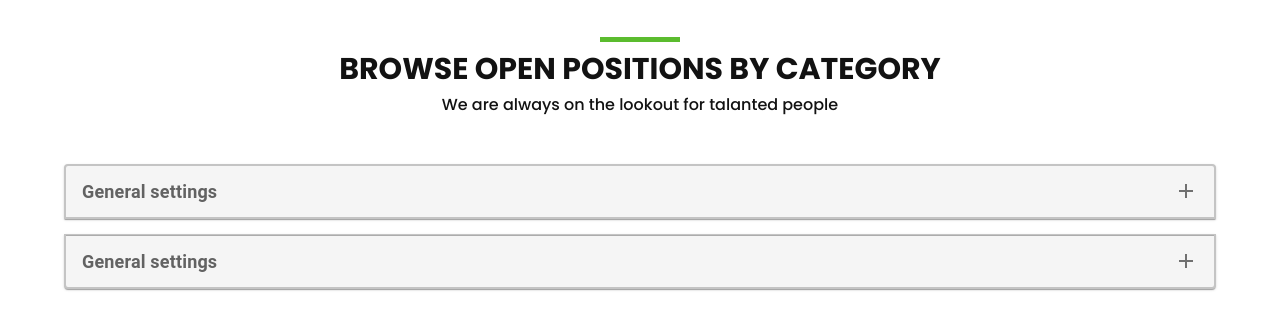
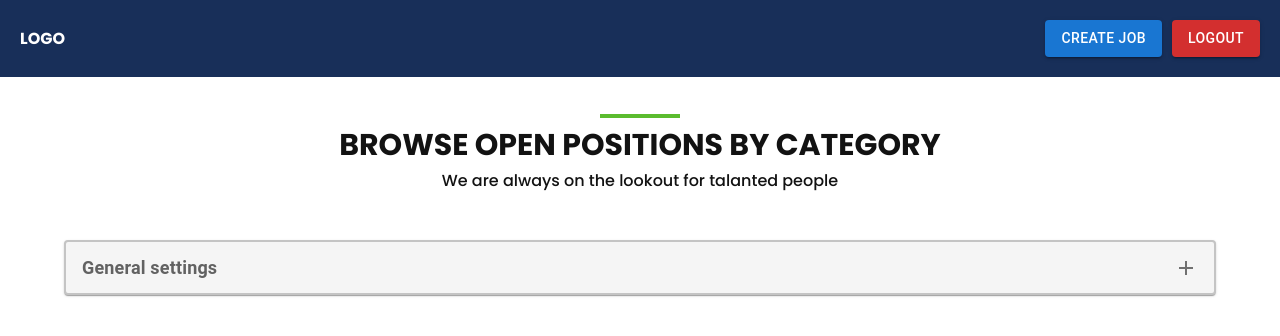
Before and after one commit to shaon07/jobcard, a React (Create React App) app: page / in a window 1280 px wide. Shown: the top 336 px of the page. Built offline with nearby package versions, Linux system fonts and the light colour scheme.

Commit message:
added navbar and install react-router-dom

```diff
--- a/package.json
+++ b/package.json
@@ -12,6 +12,7 @@
     "@testing-library/user-event": "^13.5.0",
     "react": "^18.2.0",
     "react-dom": "^18.2.0",
+    "react-router-dom": "^6.4.3",
     "react-scripts": "5.0.1",
     "web-vitals": "^2.1.4"
   },
--- a/src/App.css
+++ b/src/App.css
@@ -12,4 +12,5 @@
   --darkGrey: #626262;
   --dark: #121212;
   --green: #5BBC2E;
+  --blue: #182F59;
 }
--- a/src/components/Accordion/accordion.module.css
+++ b/src/components/Accordion/accordion.module.css
@@ -35,6 +35,8 @@
   border-radius: 5px;
   cursor: pointer;
   transition: all 0.2s;
+  color: black;
+  font-weight: 600;
 }
 
 .jobs button:hover {
--- a/src/components/Accordion/index.js
+++ b/src/components/Accordion/index.js
@@ -1,6 +1,6 @@
 import AddIcon from '@mui/icons-material/Add';
 import RemoveIcon from '@mui/icons-material/Remove';
-import { Accordion } from "@mui/material";
+import { Accordion, Button } from "@mui/material";
 import AccordionDetails from '@mui/material/AccordionDetails';
 import AccordionSummary from '@mui/material/AccordionSummary';
 import Typography from '@mui/material/Typography';
@@ -32,56 +32,22 @@ export default function AccordionCard({ id }) {
           <Box className={`${styles.jobs}`}>
             <b>Sales Manager</b>
             <div className={`${styles.buttonGroup}`}>
-              <button>Delete</button>
-              <button>Apply Now</button>
+              <Button>Delete</Button>
+              <Button>Apply Now</Button>
             </div>
           </Box>
           <Box className={`${styles.jobs}`}>
             <b>Sales Manager</b>
             <div className={`${styles.buttonGroup}`}>
-              <button>Delete</button>
-              <button>Apply Now</button>
+              <Button>Delete</Button>
+              <Button>Apply Now</Button>
             </div>
           </Box>
           <Box className={`${styles.jobs}`}>
             <b>Sales Manager</b>
             <div className={`${styles.buttonGroup}`}>
-              <button>Delete</button>
-              <button>Apply Now</button>
-            </div>
-          </Box>
-        </AccordionDetails>
-      </Accordion>
-      <Accordion expanded={expanded === 2} onChange={handleChange(2)} className={`${styles.accoundion}`}>
-        <AccordionSummary
-          expandIcon={expanded === 2 ? <RemoveIcon /> : <AddIcon />}
-          aria-controls="panel1bh-content"
-          id={id}
-        >
-          <Typography sx={{ width: '33%', flexShrink: 0 }} className={`${styles.heading}`}>
-            General settings
-          </Typography>
-        </AccordionSummary>
-        <AccordionDetails>
-          <Box className={`${styles.jobs}`}>
-            <b>Sales Manager</b>
-            <div className={`${styles.buttonGroup}`}>
-              <button>Delete</button>
-              <button>Apply Now</button>
-            </div>
-          </Box>
-          <Box className={`${styles.jobs}`}>
-            <b>Sales Manager</b>
-            <div className={`${styles.buttonGroup}`}>
-              <button>Delete</button>
-              <button>Apply Now</button>
-            </div>
-          </Box>
-          <Box className={`${styles.jobs}`}>
-            <b>Sales Manager</b>
-            <div className={`${styles.buttonGroup}`}>
-              <button>Delete</button>
-              <button>Apply Now</button>
+              <Button>Delete</Button>
+              <Button>Apply Now</Button>
             </div>
           </Box>
         </AccordionDetails>
--- /dev/null
+++ b/src/components/Header/header.module.css
@@ -0,0 +1,15 @@
+.headerWrapper {
+  width: 100%;
+  background-color: var(--blue);
+  display: flex;
+  justify-content: space-between;
+  align-items: center;
+  padding: 20px;
+  color: white;
+}
+
+.navitems {
+  display: flex;
+  align-items: center;
+  gap: 10px;
+}
--- /dev/null
+++ b/src/components/Header/index.js
@@ -0,0 +1,17 @@
+import { Button } from "@mui/material"
+import React from 'react'
+import styles from './header.module.css'
+
+export default function Header() {
+  return (
+    <div className={`${styles.headerWrapper}`}>
+      <div className={`${styles.logo}`}>
+        <b>LOGO</b>
+      </div>
+      <div className={`${styles.navitems}`}>
+        <Button variant="contained" >Create Job</Button>
+        <Button variant="contained" color="error">Logout</Button>
+      </div>
+    </div>
+  )
+}
--- a/src/components/Homepage/homepage.module.css
+++ b/src/components/Homepage/homepage.module.css
@@ -18,6 +18,7 @@ p {
   display: flex;
   justify-content: center;
   align-items: center;
+  flex-direction: column;
 }
 
 .container {
--- a/src/components/Homepage/index.js
+++ b/src/components/Homepage/index.js
@@ -2,11 +2,13 @@ import { Box } from "@mui/material"
 import { Container } from "@mui/system"
 import React from 'react'
 import AccordionCard from "../Accordion"
+import Header from "../Header"
 import styles from './homepage.module.css'
 
 export default function Homepage() {
   return (
     <div className={`${styles.homepageWrapper}`}>
+      <Header />
       <Container className={`${styles.container}`}>
         <Box className={`${styles.homepageHeading}`}>
           <div className={`${styles.divider}`}></div>
```
Also changed, not shown: 1 other file (tests, documents, lock files or other folders).
